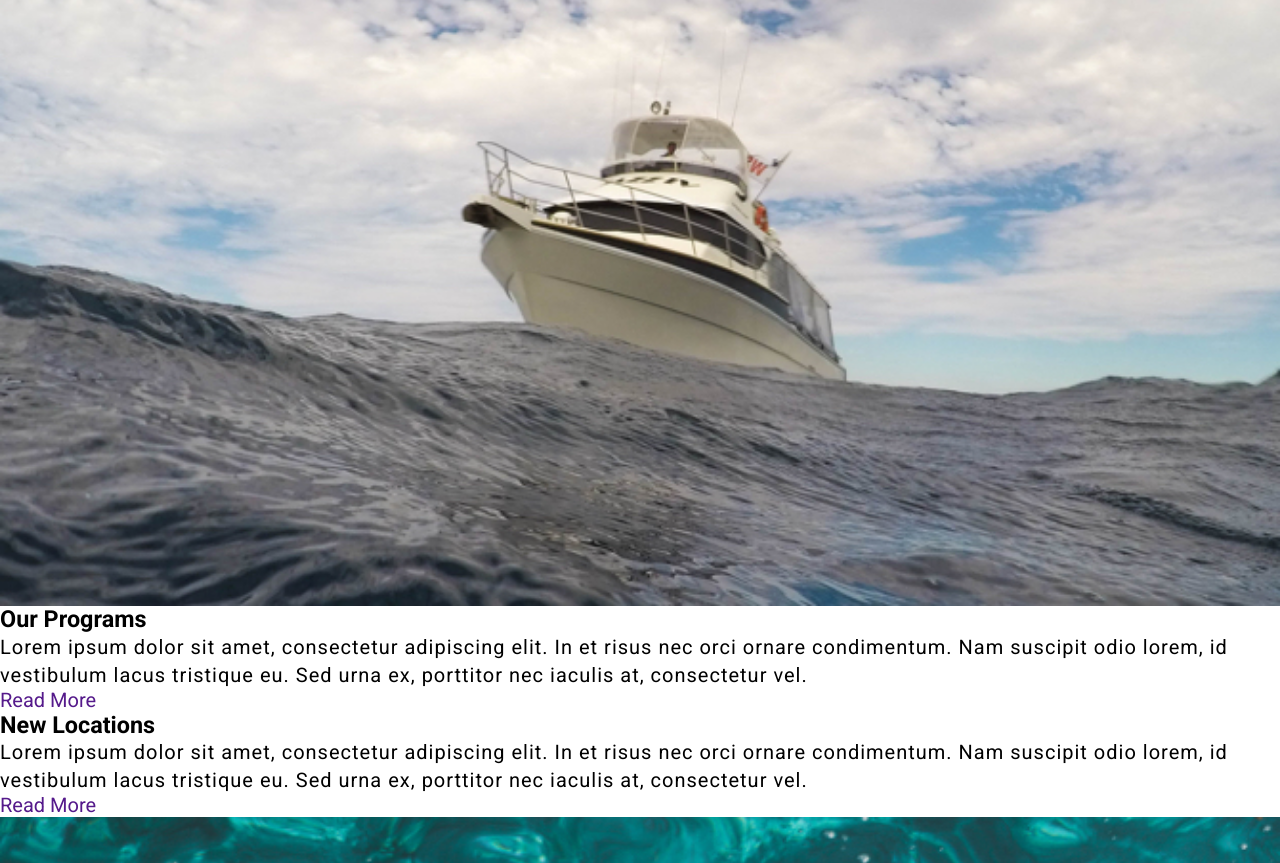
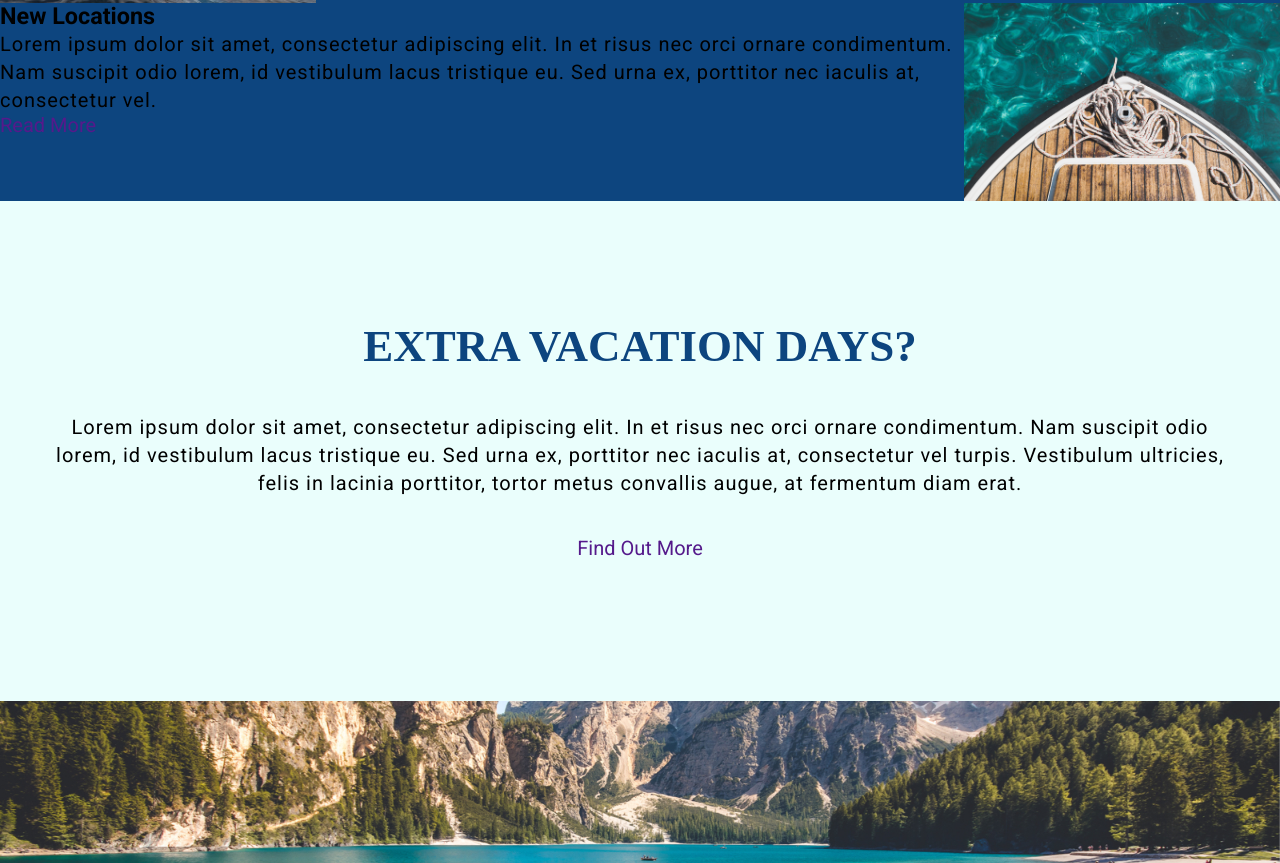
Before and after one commit to michellelven/boat-ride-adventures, a plain HTML site: page index.html in a window 1280 px wide. Shown: the part 1477-2340 px from the top of the page. Drawn offline with Linux system fonts and the light colour scheme; a web font is replaced by a local one.

Commit message:
added many homepage styles :fire:

```diff
--- a/styles/sass/style.scss
+++ b/styles/sass/style.scss
@@ -144,6 +144,7 @@ h4 {
 }
 
 // Styling Separate Sections //
+// Section 1: Icons and H2s //
 
 .icons-h2s {
     background-color: $tertiary;
@@ -185,11 +186,28 @@ h4 {
     }
 }
 
-// .marker,
-// .users,
-// .file,
-// .phone {
-//     h2 {
+// Section 2 - Home: Programs and Locations //
 
-//     }
-// }
+.section2-home {
+    background-color: $primary;
+}
+
+.image-programs,
+.locations-image {
+    display: flex;
+}
+
+// Section 3 - Home: Vacation Days //
+
+.section3-home {
+    background-color: $tertiary;
+    height: 500px;
+    text-align: center;
+    h4 {
+        padding-top: 15vh;
+        padding-bottom: 2rem;
+    }
+    p {
+        padding-bottom: 2rem;
+    }
+}
```
Also changed, not shown: styles/style.css.
